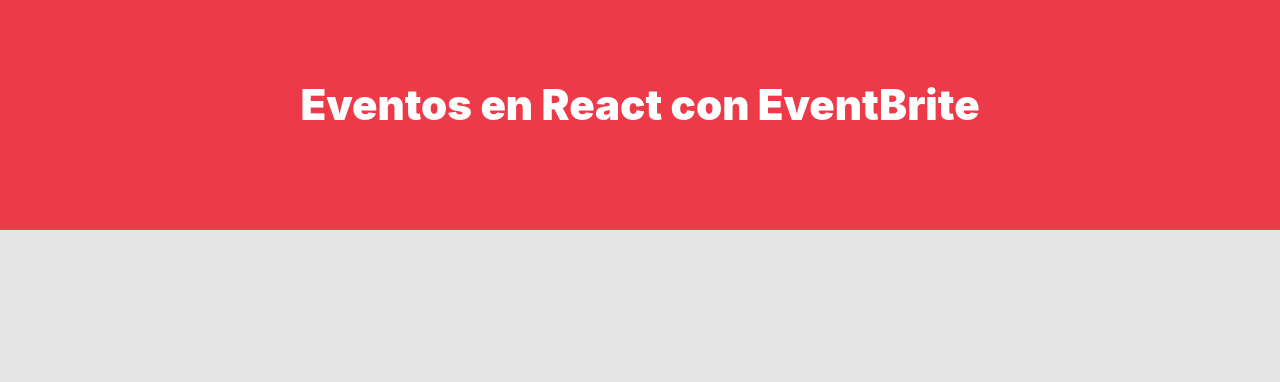
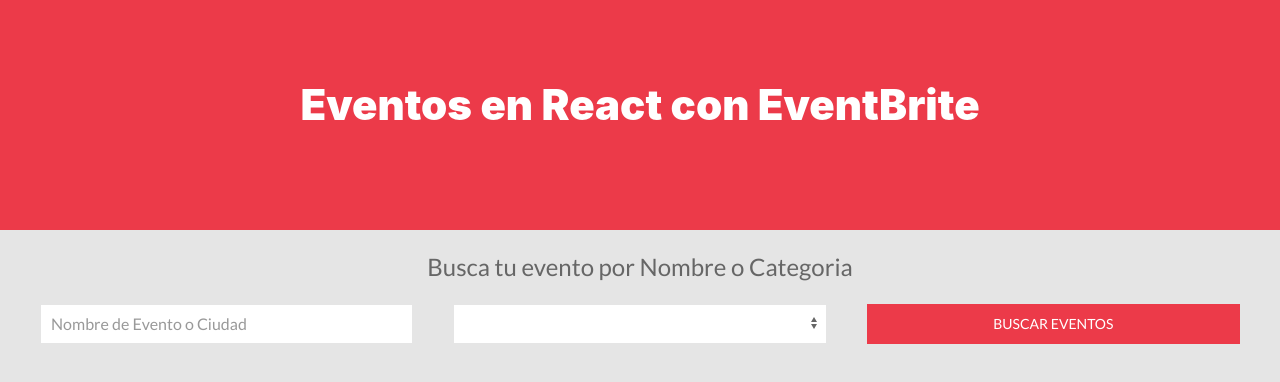
Before and after one commit to salinassilvio/EventApp, a React (Create React App) app: page / in a window 1280 px wide. Shown: the top 382 px of the page. Built offline with nearby package versions, Linux system fonts and the light colour scheme; no server answers.

Commit message:
Se crea formulario que sera el buscador de eventos

```diff
--- a/src/App.js
+++ b/src/App.js
@@ -1,12 +1,15 @@
 import React, {Fragment} from 'react';
 import Header from './components/Header';
-
+import Formulario from './components/Formulario';
 import CategoriasProvider from './context/CategoriasContext'
 
 function App() {
   return (
    <CategoriasProvider>
      <Header></Header>
+     <div className="uk-container">
+       <Formulario></Formulario>
+     </div>
    </CategoriasProvider>
   );
 }
--- /dev/null
+++ b/src/components/Formulario.js
@@ -0,0 +1,40 @@
+import React, { Component } from 'react';
+
+class Formulario extends Component {
+    state = {
+        nombre: '',
+        categoria: ''
+     }
+    render() {
+        return (
+            <form>
+                <fieldset className="uk-fieldset uk-margin">
+                    <legend className="uk-legend uk-text-center">
+                        Busca tu evento por Nombre o Categoria
+                    </legend>
+                </fieldset>
+                <div className="uk-column-1-3@m uk-margin">
+                    <div className="uk-margin" uk-margin="true">
+                        <input
+                        name="nombre"
+                        type="text"
+                        className="uk-input"
+                        placeholder="Nombre de Evento o Ciudad"
+                        />
+                    </div>
+                    <div className="uk-margin" uk-margin="true">
+                        <select
+                            className="uk-select"
+                            name="categoria"
+                        ></select>
+                    </div>
+                    <div>
+                        <input type="submit" className="uk-button uk-button-danger" value="Buscar Eventos"/>
+                    </div>
+                </div>
+            </form>
+         );
+    }
+}
+
+export default Formulario;
```
